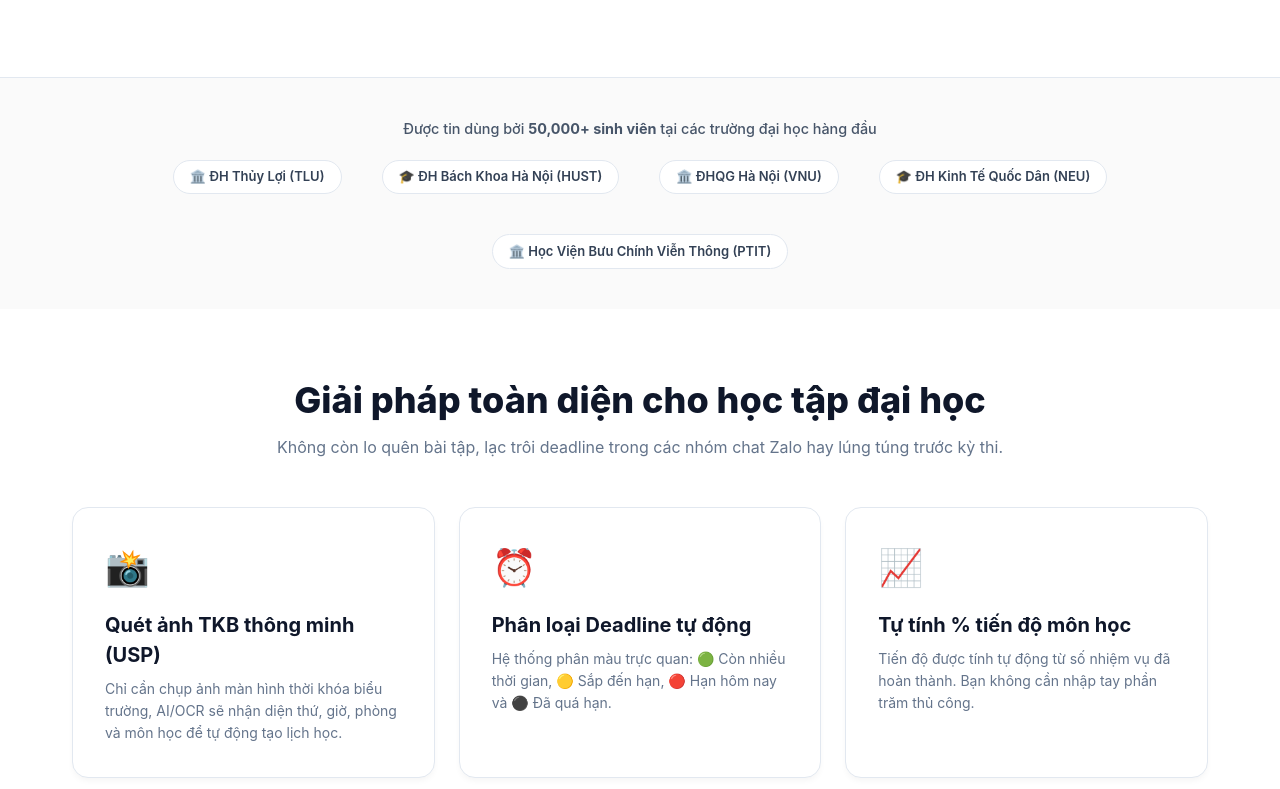
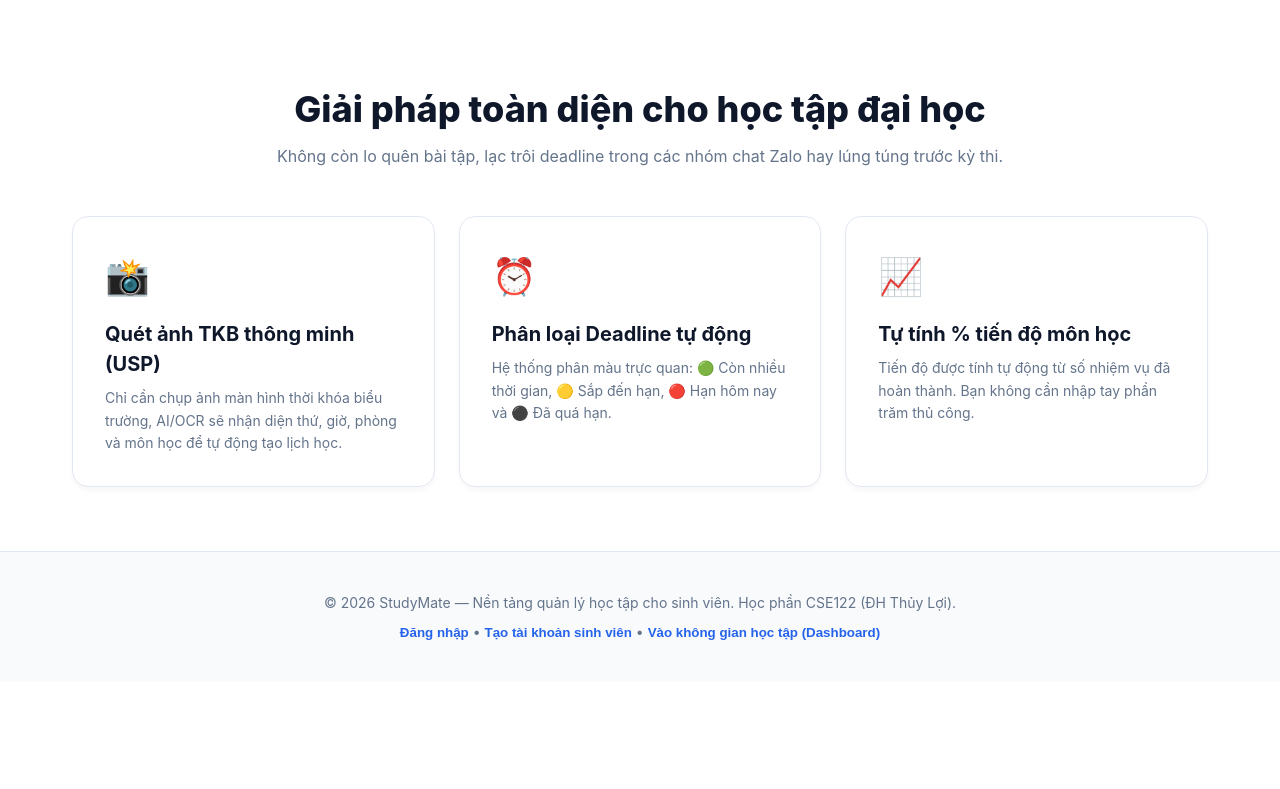
Before and after one commit to xalambay07-svg/Studymate, a plain HTML site: page pages/index.html in a window 1280 px wide. Shown: the part 740-1529 px from the top of the page. After the commit the page ends 1422 px from the top, so only its background shows below. Drawn offline with Linux system fonts and the light colour scheme.

Commit message:
chore: remove pricing nav link and universities social proof banner as requested

```diff
--- a/pages/index.html
+++ b/pages/index.html
@@ -26,7 +26,6 @@
         <a href="#features" class="athen-nav-item">Tính năng <span>▾</span></a>
         <a href="#features" class="athen-nav-item">Mục tiêu học tập <span>▾</span></a>
         <a href="#features" class="athen-nav-item">Quét TKB AI/OCR <span>▾</span></a>
-        <a href="#features" class="athen-nav-item">Bảng giá</a>
         <a href="#features" class="athen-nav-item">Về StudyMate <span>▾</span></a>
       </div>
 
@@ -211,19 +210,7 @@
 
     </section>
 
-    <!-- Universities Social Proof Banner (Ảnh 2) -->
-    <section class="athen-social-proof">
-      <div class="athen-social-proof-text">
-        Được tin dùng bởi <strong>50,000+ sinh viên</strong> tại các trường đại học hàng đầu
-      </div>
-      <div class="athen-uni-logos">
-        <div class="athen-uni-pill">🏛️ ĐH Thủy Lợi (TLU)</div>
-        <div class="athen-uni-pill">🎓 ĐH Bách Khoa Hà Nội (HUST)</div>
-        <div class="athen-uni-pill">🏛️ ĐHQG Hà Nội (VNU)</div>
-        <div class="athen-uni-pill">🎓 ĐH Kinh Tế Quốc Dân (NEU)</div>
-        <div class="athen-uni-pill">🏛️ Học Viện Bưu Chính Viễn Thông (PTIT)</div>
-      </div>
-    </section>
+
 
     <!-- Detailed Feature Section -->
     <section id="features" style="max-width: 1200px; margin: 4rem auto; padding: 0 2rem;">
```
